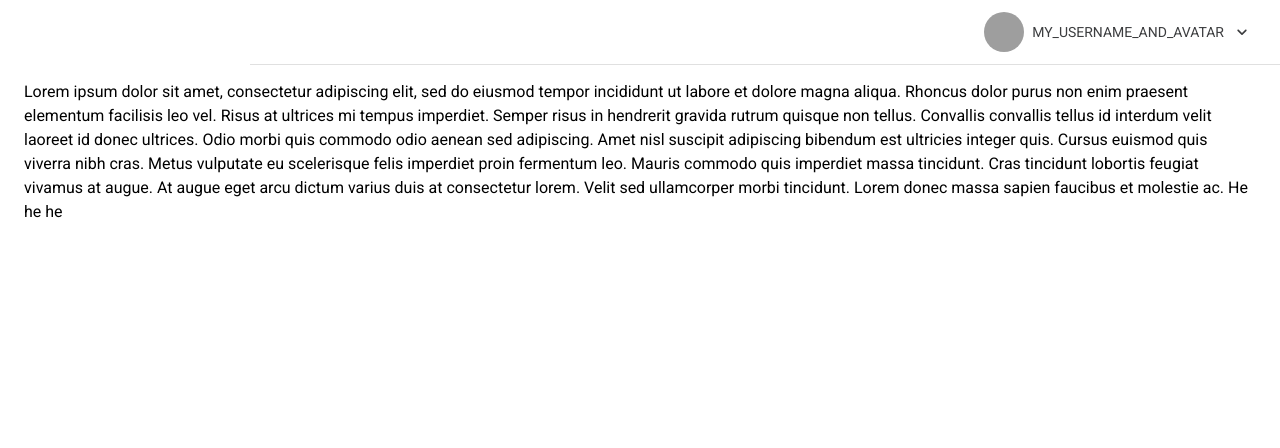
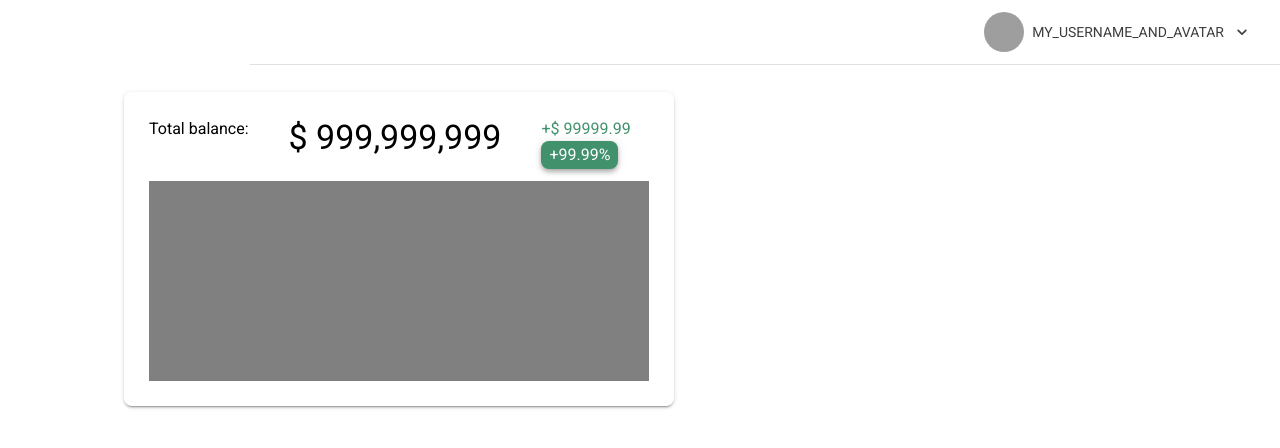
Before and after one commit to jamesnguyen30/project-portfolio, a React (Create React App) app in the folder webapp/: page /portfolio in a window 1280 px wide. Shown: the top 448 px of the page. Built offline with nearby package versions, Linux system fonts and the light colour scheme; grey boxes are pictures that could not be loaded.

Commit message:
Working on portfolio page

```diff
--- a/webapp/src/App.js
+++ b/webapp/src/App.js
@@ -10,6 +10,7 @@ const theme = createTheme({
   palette: {
     primary: {
       main: '#0080FF',
+      darkGreen: '#40916c',
       green: '#43AA8B',
       red: '#F94144',
       darkBlack: '#303133',
--- /dev/null
+++ b/webapp/src/components/Portfolio/Networth.js
@@ -0,0 +1,63 @@
+import { React } from 'react'
+import { Box, Typography, Stack } from '@mui/material'
+import { styled } from '@mui/material/styles'
+import PropTypes from 'prop-types'
+
+const NetworthContainer = styled(Box)(({ theme }) => ({
+  padding: theme.sizes.space.xxlarge,
+  margin: theme.sizes.space.medium,
+  backgroundColor: theme.palette.primary.white,
+  borderRadius: theme.sizes.borderRadius.medium,
+  width: '500px',
+  display: 'flex'
+}))
+
+const ChangePercentage = styled(Box)(({ theme }) => ({
+  backgroundColor: theme.palette.primary.darkGreen,
+  borderRadius: theme.sizes.borderRadius.medium,
+  alignSelf: 'baseline',
+  // alignItems: 'center',
+  // justifyContent: 'center',
+  padding: '2px',
+  paddingLeft: theme.sizes.space.tiny,
+  paddingRight: theme.sizes.space.tiny
+}))
+
+const ChartContainer = styled(Box)(({ theme }) => ({
+  backgroundColor: 'gray',
+  width: '100%',
+  height: '200px',
+  marginTop: theme.sizes.space.medium
+}))
+
+const Networth = (props) => {
+  return (
+    <NetworthContainer sx={{ boxShadow: 2, ':hover': { boxShadow: 5 } }}>
+      <Stack style={{ flex: 1 }}>
+        <Stack direction="row" spacing={5} style={{ alignItems: 'flex-start' }}>
+          <Typography>Total balance:</Typography>
+            <Typography variant="h4">$ 999,999,999</Typography>
+            <Stack>
+              <Typography sx={{ color: 'primary.darkGreen' }}>+$ 99999.99 </Typography>
+              <ChangePercentage sx={{ boxShadow: 4 }}>
+                <Typography style={{ color: 'white' }}>+99.99% </Typography>
+              </ChangePercentage>
+            </Stack>
+        </Stack>
+        <ChartContainer>
+
+        </ChartContainer>
+      </Stack>
+    </NetworthContainer>
+  )
+}
+
+Networth.propTypes = {
+  props: PropTypes.object
+}
+
+Networth.defaultValues = {
+
+}
+
+export default Networth
--- a/webapp/src/views/Portfolio/PortfolioPage.js
+++ b/webapp/src/views/Portfolio/PortfolioPage.js
@@ -1,16 +1,17 @@
 import { React } from 'react'
 import {
-  Divider, Typography, Box,
+  Divider, Container,
   Toolbar
 } from '@mui/material'
 import AppBar from '../../components/AppBar/AppBar'
 import PropTypes from 'prop-types'
 import ContentBody from '../../components/ContentBody/ContentBody'
 import ProfileButtonGroup from '../../components/Profile/ProfileButtonGroup'
+import Networth from '../../components/Portfolio/Networth'
 
 const PortfolioPage = ({ drawerWidth }) => {
   return (
-    <Box style={{ display: 'flex', flexDirection: 'column' }}>
+    <Container style={{ display: 'flex', flex: 1, flexDirection: 'column' }}>
       <AppBar
         sx={{ marginLeft: `-${drawerWidth}px` }}
         open={true}
@@ -25,22 +26,11 @@ const PortfolioPage = ({ drawerWidth }) => {
       </AppBar>
 
       <ContentBody open={true} marginTop={80} marginLeft={drawerWidth} style={{ flex: 1 }}>
-        <Typography >
-        Lorem ipsum dolor sit amet, consectetur adipiscing elit, sed do eiusmod
-          tempor incididunt ut labore et dolore magna aliqua. Rhoncus dolor purus non
-          enim praesent elementum facilisis leo vel. Risus at ultrices mi tempus
-          imperdiet. Semper risus in hendrerit gravida rutrum quisque non tellus.
-          Convallis convallis tellus id interdum velit laoreet id donec ultrices.
-          Odio morbi quis commodo odio aenean sed adipiscing. Amet nisl suscipit
-          adipiscing bibendum est ultricies integer quis. Cursus euismod quis viverra
-          nibh cras. Metus vulputate eu scelerisque felis imperdiet proin fermentum
-          leo. Mauris commodo quis imperdiet massa tincidunt. Cras tincidunt lobortis
-          feugiat vivamus at augue. At augue eget arcu dictum varius duis at
-          consectetur lorem. Velit sed ullamcorper morbi tincidunt. Lorem donec massa
-          sapien faucibus et molestie ac. He he he
-        </Typography>
+        <Container maxWidth='lg' style={{ justifyContent: 'center', height: '800px' }}>
+          <Networth/>
+        </Container>
       </ContentBody>
-    </Box>
+    </Container>
   )
 }
 
```
